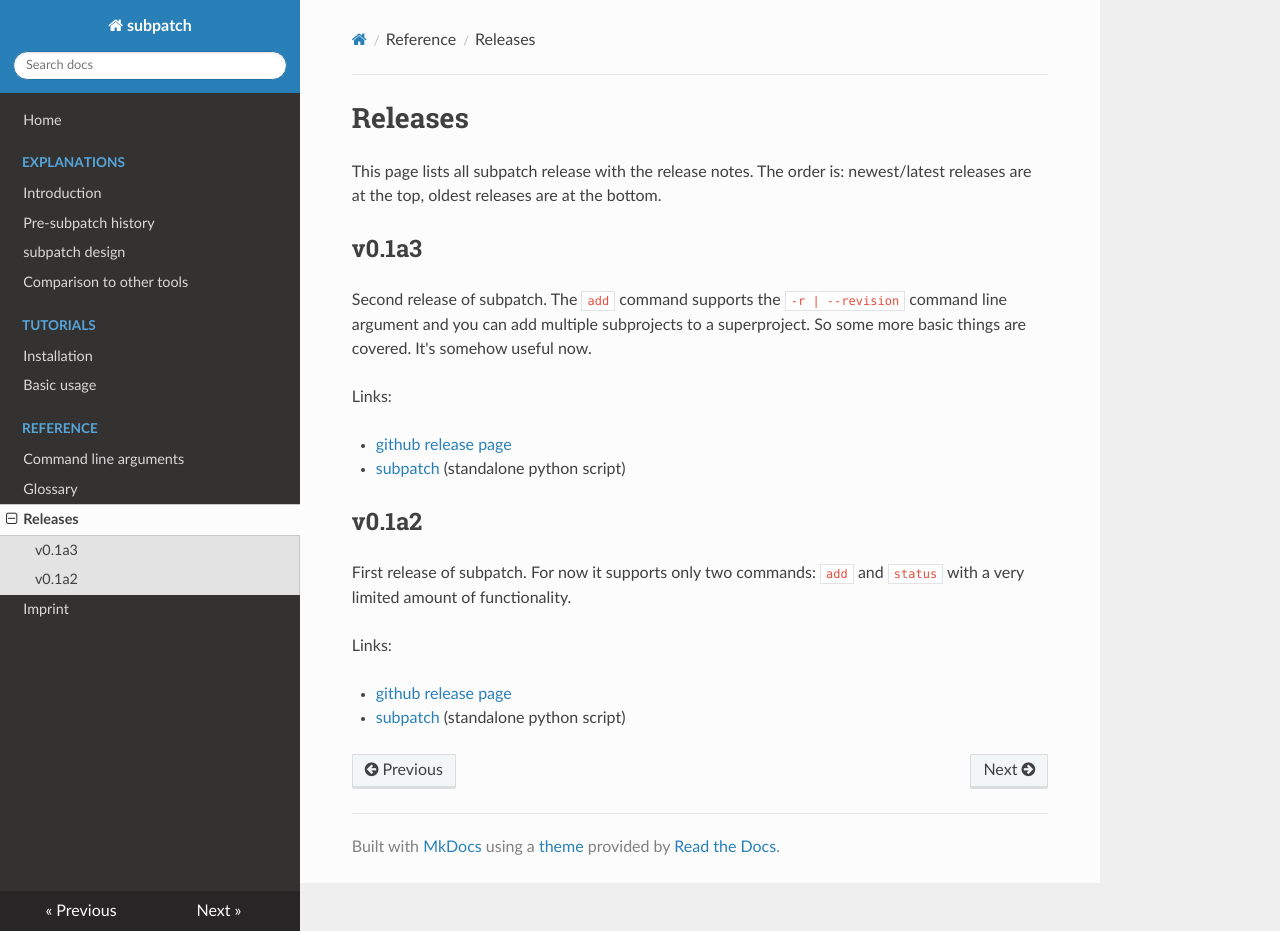
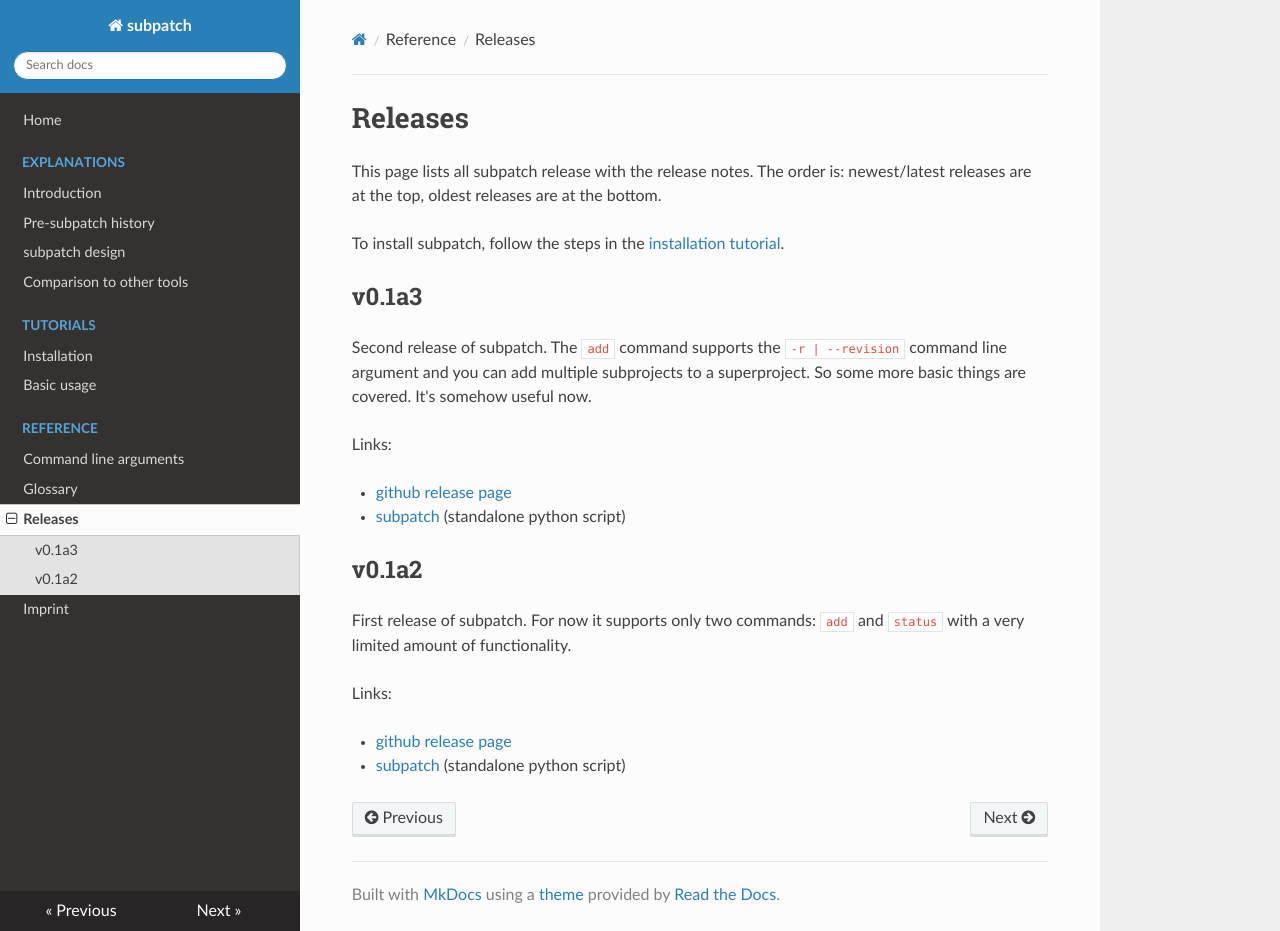
Before and after one commit to lengfeld/subpatch, an MkDocs documentation site: the page built from website/ref/releases.md, in a window 1280 px wide and 931 px high. Built offline with MkDocs 1.6.1, drawn with Linux system fonts in a browser that asks for light colours; nearby versions of some CDN libraries.

Commit message:
website: some updates to releases

```diff
--- a/website/ref/releases.md
+++ b/website/ref/releases.md
@@ -3,9 +3,15 @@
 This page lists all subpatch release with the release notes. The order is:
 newest/latest releases are at the top, oldest releases are at the bottom.
 
+To install subpatch, follow the steps in the
+[installation tutorial](../tut/installation.md).
+
+
 ## v0.1a3
 
-Second release of subpatch. The `add` command supports the `-r | --revision` command line argument and you can add multiple subprojects to a superproject. So some more basic things are covered. It's somehow useful now.
+Second release of subpatch. The `add` command supports the `-r | --revision`
+command line argument and you can add multiple subprojects to a superproject.
+So some more basic things are covered. It's somehow useful now.
 
 Links:
 
```
